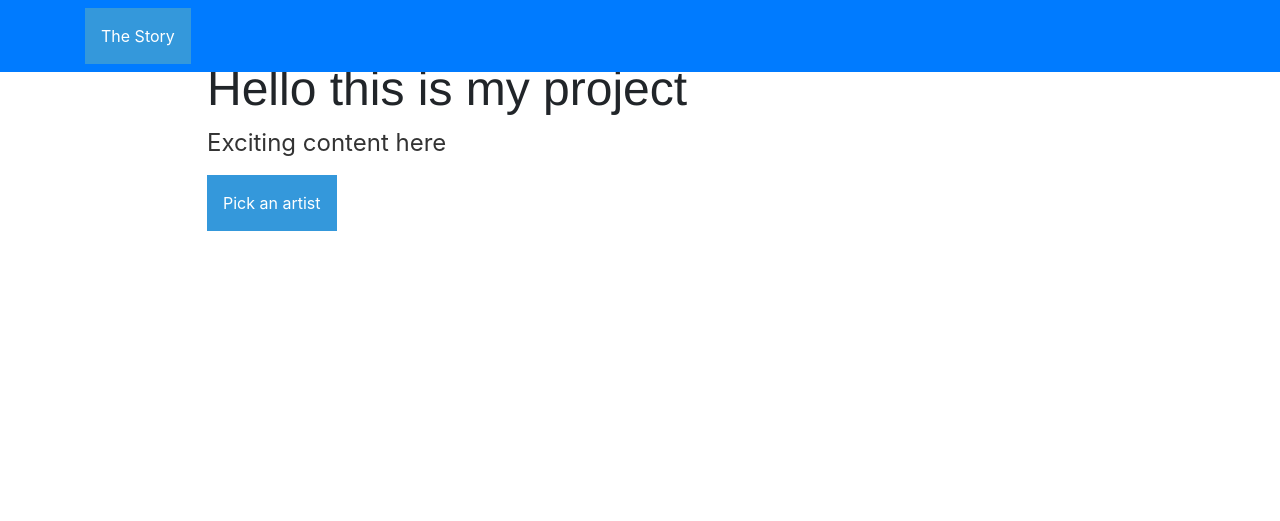
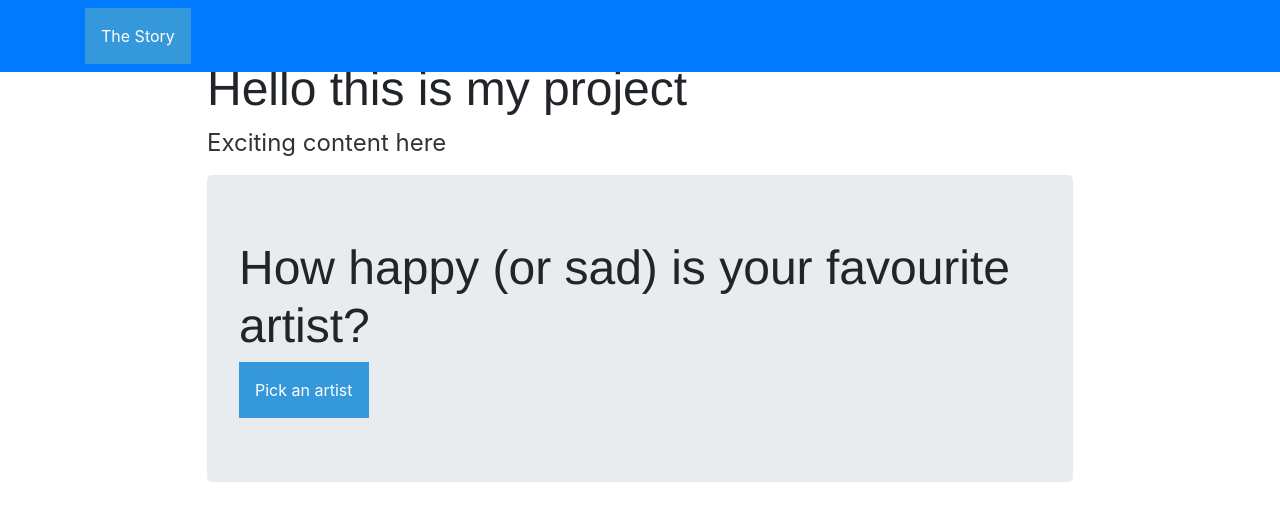
Before and after one commit to ah-dali/ah-dali.github.io, a Jekyll site: the page built from index.html, in a window 1280 px wide. Shown: the top 521 px of the page. Built offline with Jekyll 4.4.1, drawn with Linux system fonts in a browser that asks for light colours; nearby versions of some CDN libraries; library files that are not in the unit come from our copies.

Commit message:
Update index.html

```diff
--- a/index.html
+++ b/index.html
@@ -5,6 +5,8 @@ title: My Project
 <div class="blurb">
 	<h1>Hello this is my project</h1>
 	<p>Exciting content here</a></p>
+	<div class="jumbotron">
+		<h1>How happy (or sad) is your favourite artist?</h1>
 			<div class="dropdown">
   				<button onclick="myFunction()" class="dropbtn">Pick an artist</button>
   				<div id="myDropdown" class="dropdown-content">
@@ -42,4 +44,5 @@ title: My Project
 
   				</div>
 			</div>
+		</div>
 </div><!-- /.blurb -->
```
Lines whose indentation alone changed are shown as unchanged.
